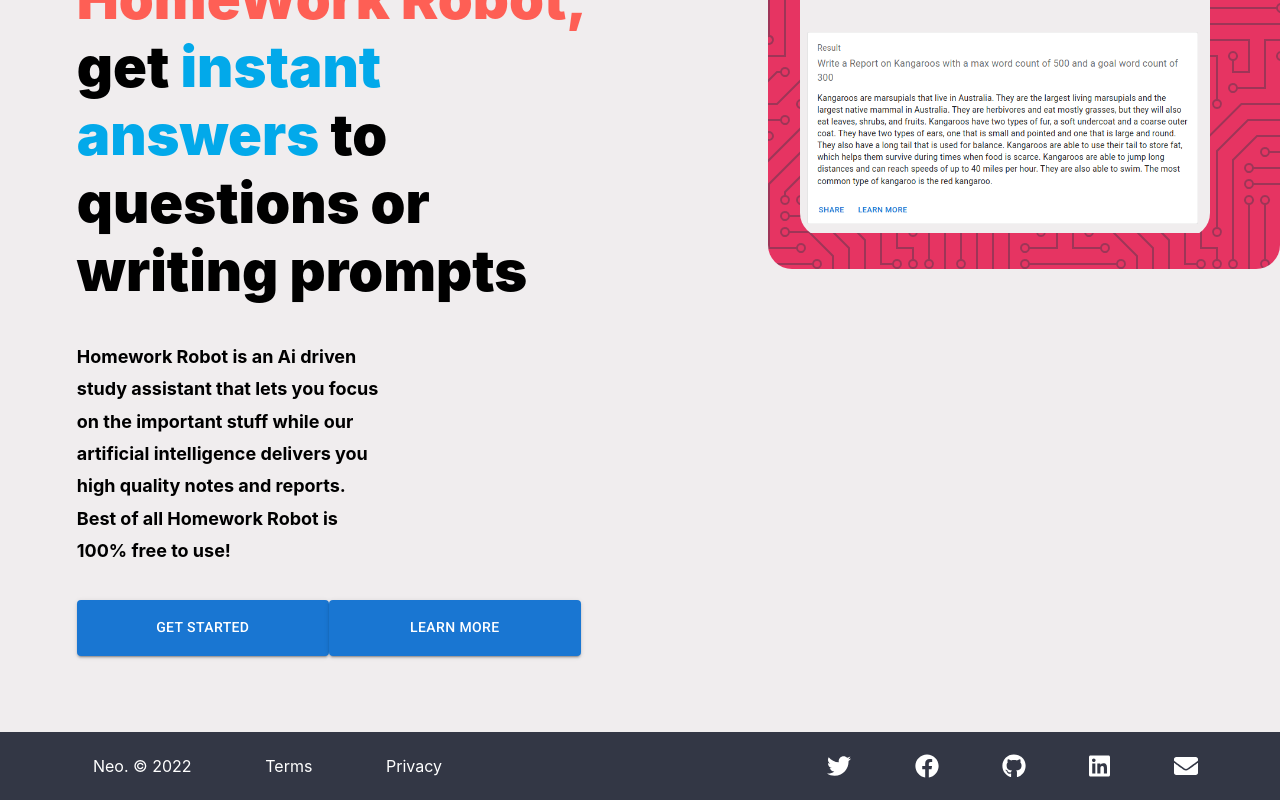
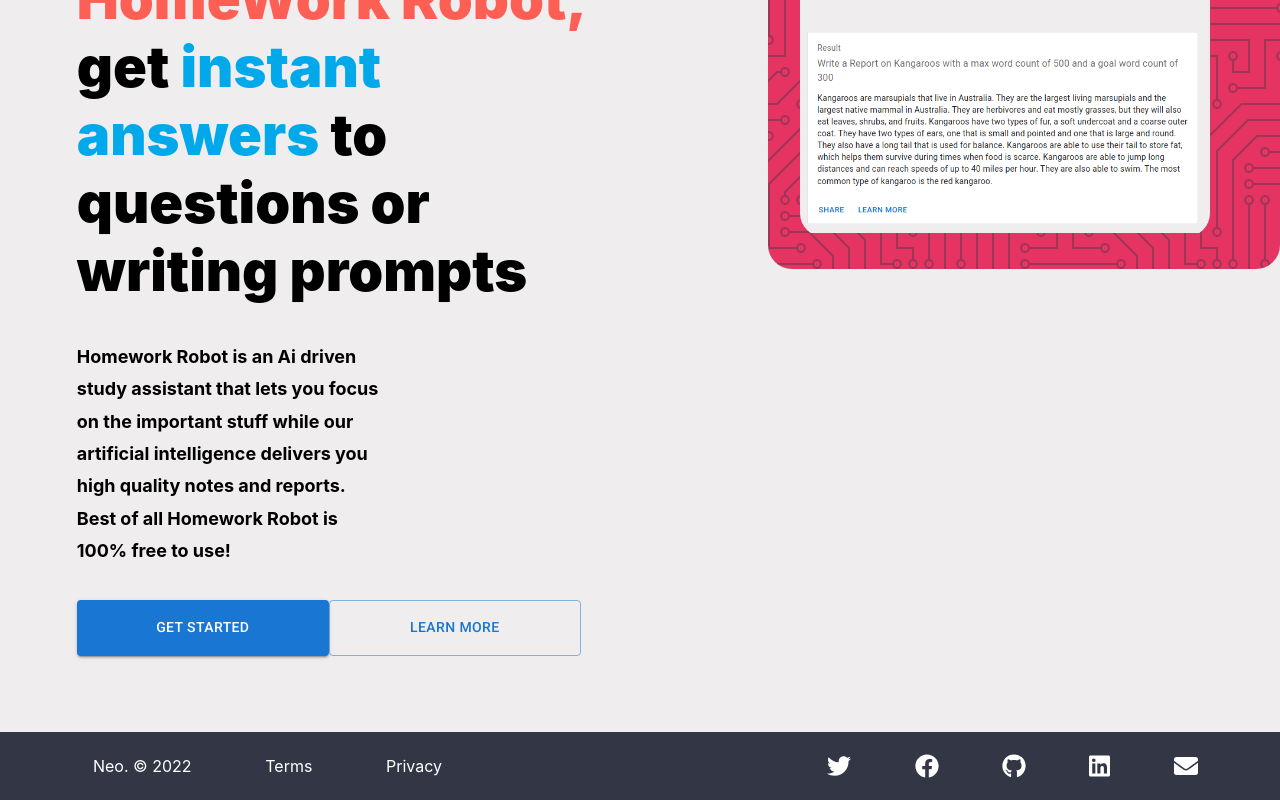
Before and after one commit to Murchyman/homeworkrobotNEXT, a Next.js app: page / in a window 1280 px wide. Shown: the part 393-1193 px from the top of the page. Built offline with nearby package versions, Linux system fonts and the light colour scheme.

Commit message:
button spacing and outline fix

```diff
--- a/pages/index.js
+++ b/pages/index.js
@@ -23,7 +23,7 @@ export default function Home() {
           </span>
           <div className={styles.buttonContainer}>
             <Button style={{ minWidth: '18em', minHeight: '4em' }} variant="contained"><Link href='/Generator'>Get Started</Link></Button>
-            <Button style={{ minWidth: '18em', minHeight: '4em' }} variant="contained"><Link href='/About'>Learn More</Link></Button>
+            <Button style={{ minWidth: '18em', minHeight: '4em' }} variant="outlined"><Link href='/About'>Learn More</Link></Button>
           </div>
 
         </div>
--- a/styles/Home.module.css
+++ b/styles/Home.module.css
@@ -31,7 +31,7 @@
   display: flex;
   flex-direction: row;
   justify-content: space-between;
-  width: 80%;
+  width: 70%;
   margin-top: 2em;
 }
 
```
